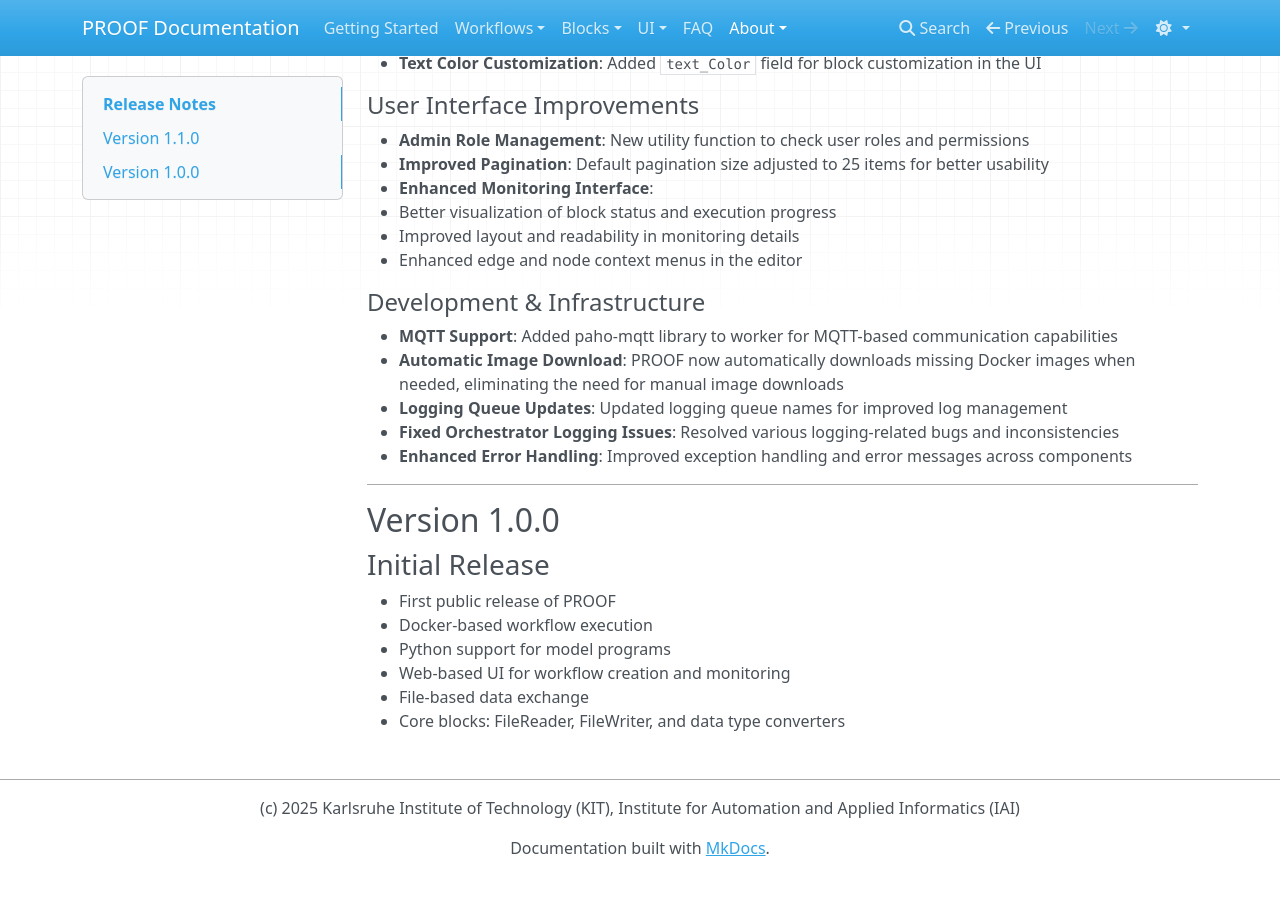
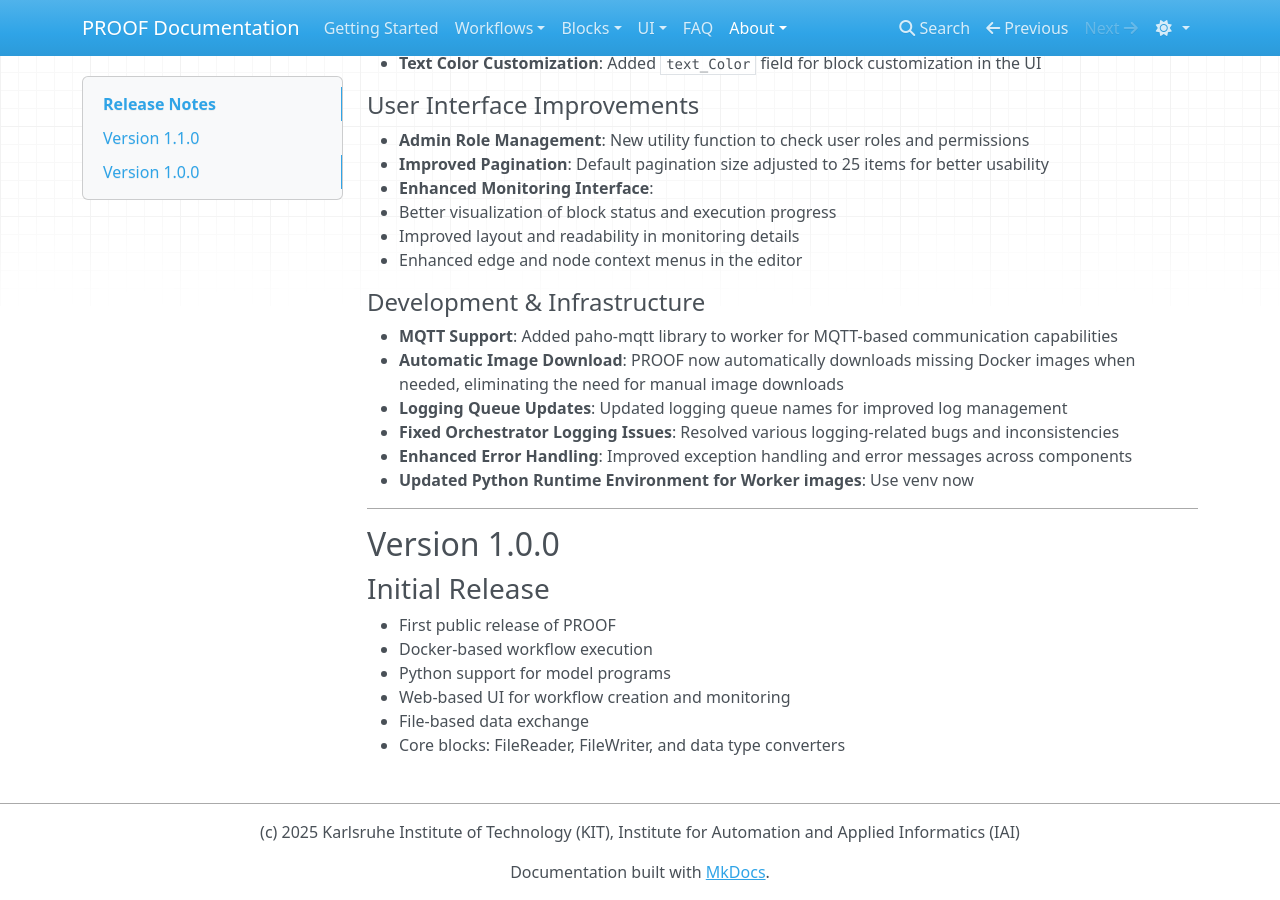
Before and after one commit to KIT-IAI-PROOF/kit-iai-proof.github.io, an MkDocs documentation site: the page built from docs/About/release-notes.md, in a window 1280 px wide and 900 px high, scrolled down 794 px. Built offline with MkDocs 1.6.1, drawn with Linux system fonts in a browser that asks for light colours; nearby versions of some CDN libraries; before the commit the page ends 1670 px from its top, so only the background shows below that.

Commit message:
feat: add new feature in D&I section

```diff
--- a/docs/About/release-notes.md
+++ b/docs/About/release-notes.md
@@ -38,6 +38,7 @@
 - **Logging Queue Updates**: Updated logging queue names for improved log management
 - **Fixed Orchestrator Logging Issues**: Resolved various logging-related bugs and inconsistencies
 - **Enhanced Error Handling**: Improved exception handling and error messages across components
+- **Updated Python Runtime Environment for Worker images**: Use venv now
 
 ---
 
```
